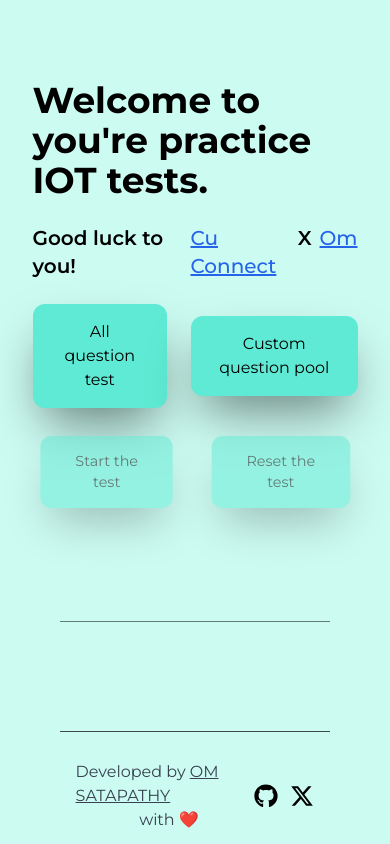
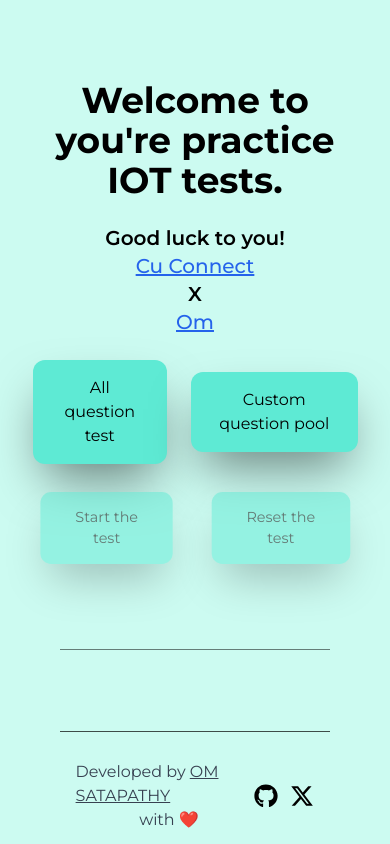
Before and after one commit to decoded-satapathy/nptel-test-practice, a React (Vite) app: page / in a window 390 px wide. Built offline with nearby package versions, Linux system fonts and the light colour scheme.

Commit message:
fixed attribution line

```diff
--- a/src/App.tsx
+++ b/src/App.tsx
@@ -73,8 +73,8 @@ function App() {
   return (
     <div className=" min-h-screen h-auto  w-10/12 flex flex-col justify-between items-center font-montserrat gap-y-6 pt-20">
       <div className="flex flex-col justify-center items-center gap-y-6 pb-10">
-        <h3 className="text-4xl font-bold">Welcome to you're practice IOT tests.</h3>
-        <h4 className="text-xl font-semibold flex flex-row gap-x-2">
+        <h3 className="text-4xl font-bold text-center">Welcome to you're practice IOT tests.</h3>
+        <h4 className="text-xl font-semibold flex flex-col md:flex-row gap-x-2 justify-center items-center">
           <div>
             Good luck to you!
           </div>
```
